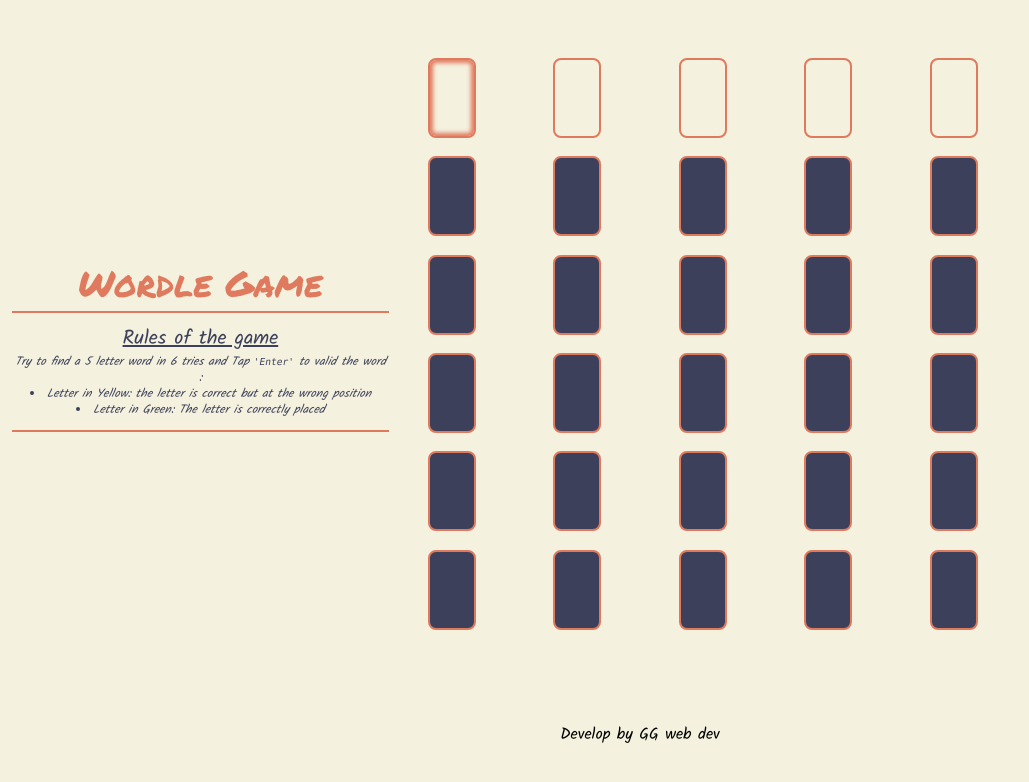
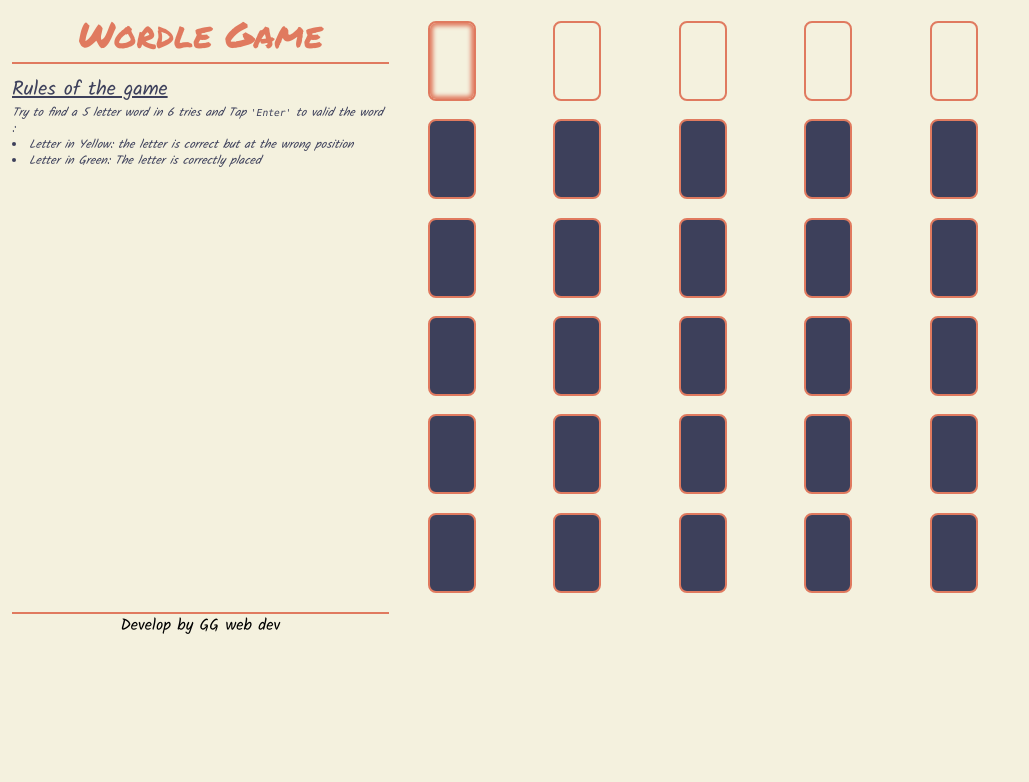
Before and after one commit to ghislaingirardeau/wordle-game, a Vue app: page / in a window 1280 px wide. Shown: the top 782 px of the page, without its empty margins (0-1029 px from the left). Built offline with nearby package versions, Linux system fonts and the light colour scheme.

Commit message:
responsive: flex-first test but footer not inline

```diff
--- a/src/components/WordleBoard.vue
+++ b/src/components/WordleBoard.vue
@@ -50,13 +50,15 @@ function startNewGame(event: Event) {
   <div
     class="flex flex-col lg:flex-row lg:flex-wrap justify-start items-center min-h-screen font-Kalam mx-3"
   >
-    <header class="flex flex-col justify-start w-full min-h-[15vh] lg:w-[30%]">
+    <header
+      class="flex flex-col justify-start w-full min-h-[15vh] lg:min-h-[75vh] lg:w-[30%]"
+    >
       <h1 class="text-4xl text-center text-amber font-PermanentMarker my-2">
         Wordle Game
       </h1>
 
       <div
-        class="border-solid border-amber border-t-2 border-b-2 py-3 md:text-center"
+        class="border-solid border-amber border-t-2 border-b-2 lg:border-b-0 py-3 md:text-center lg:text-left"
       >
         <h2 class="text-xl underline text-marine">Rules of the game</h2>
         <div class="text-xs italic text-marine">
@@ -82,7 +84,7 @@ function startNewGame(event: Event) {
       class="min-h-[75vh] md:w-[70%] xl:w-[50%] flex flex-col justify-around w-full lg:w-[70%] mt-3"
     />
     <footer
-      class="min-h-[5vh] w-full flex flex-col justify-start items-center border-solid border-amber border-t-2 lg:border-t-0"
+      class="min-h-[5vh] w-full lg:w-[30%] lg:min-h-[25vh] flex flex-col justify-start items-center border-solid border-amber border-t-2"
     >
       <div v-if="isGameOver">
         <h2
```
